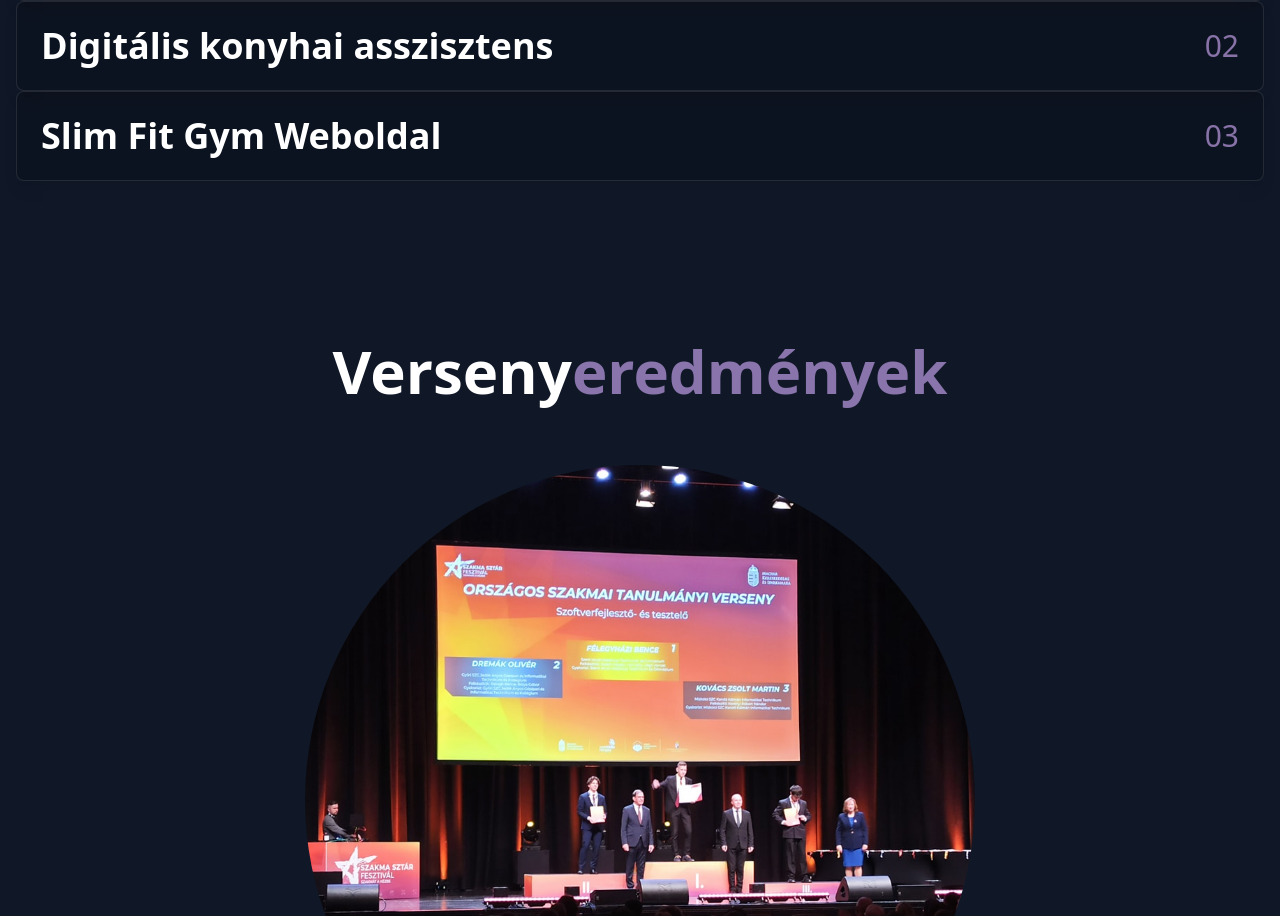
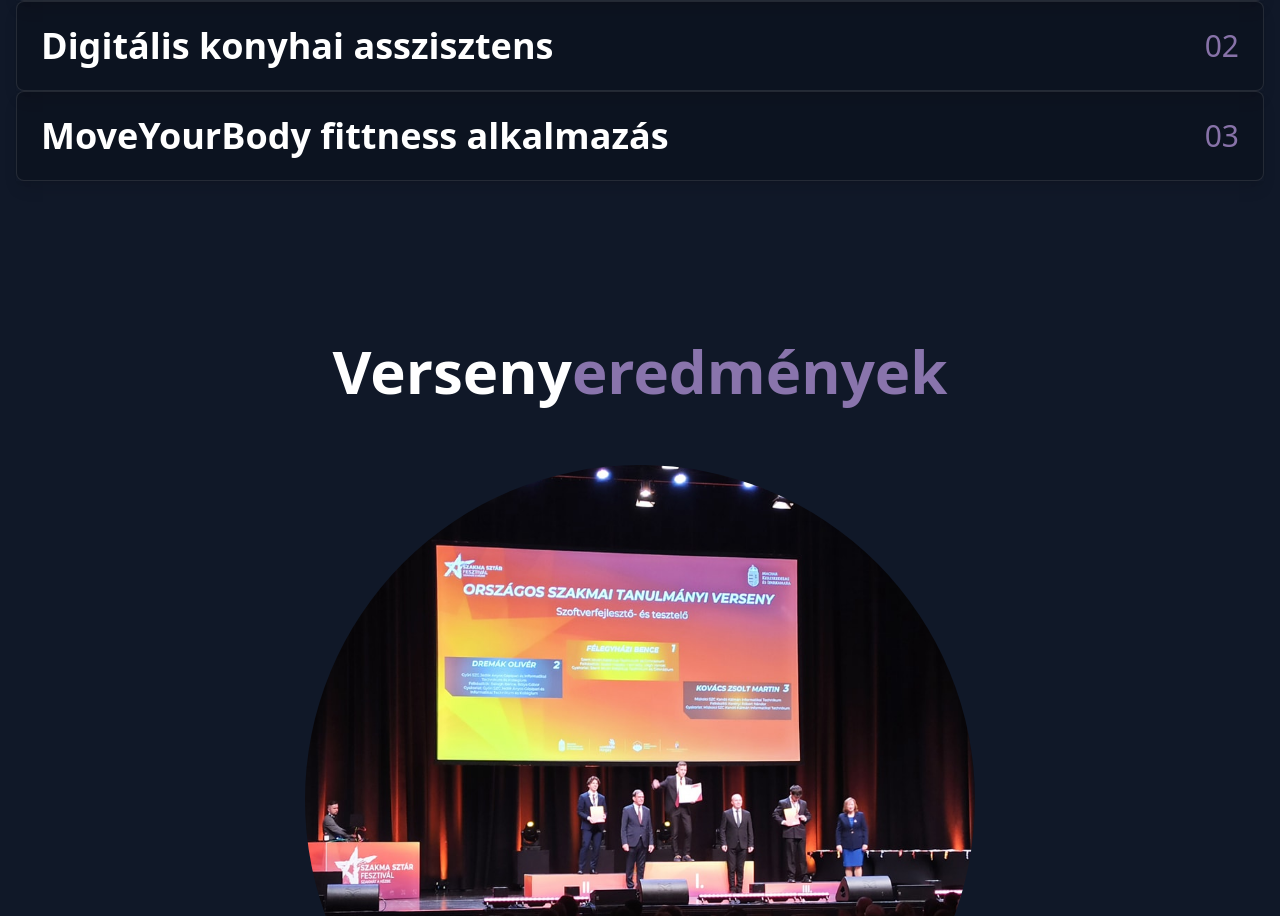
Before and after one commit to Jedlik-Gyor/nyitottkapuk-swfejlesztok-2025, a Next.js app: page / in a window 1280 px wide. Shown: the part 4212-5128 px from the top of the page. Built offline with nearby package versions, Linux system fonts and the light colour scheme.

Commit message:
hibajavítás

```diff
--- a/components/Portfolio.tsx
+++ b/components/Portfolio.tsx
@@ -15,7 +15,7 @@ type Project = {
   devstack: string;
   link: string;
   git: string;
-  src: StaticImageData;
+  src: StaticImageData | string;
   type: "fullstack" | "frontend";
 };
 
@@ -24,7 +24,7 @@ const projects: Project[] = [
     title: "Éttermi rendeléskezelő alkalmazás",
     desc: "A Inner Peace Restaurant egy vendégek és az étterem dolgozói közötti rendszer. A vendégek az alkalmazáson keresztül leadhatják rendeléseiket, amelyeket az étterem dolgozói valós időben láthatnak és kezelhetnek. Az alkalmazás célja a rendelési folyamat egyszerűsítése és a vendégélmény javítása.",
     devstack: "MySql, Nuxt.js, Laravel, MAUI, Docker, Figma",
-    link: "#",
+    link: "https://innerpeace.jedlik.cloud/innerpeace/hu/fooldal",
     git: "#",
     src: proj1,
     type: "fullstack",
@@ -39,12 +39,12 @@ const projects: Project[] = [
     type: "fullstack",
   },
   {
-    title: "Slim Fit Gym Weboldal",
-    desc: "A Slim Fit Gym weboldal egy modern és felhasználóbarát platform, amely bemutatja az edzőterem szolgáltatásait, edzéstervét és árait. Az oldal célja, hogy vonzó legyen a potenciális ügyfelek számára, és megkönnyítse a kapcsolatfelvételt az edzőteremmel.",
+    title: "MoveYourBody fittness alkalmazás",
+    desc: "A MoveYourBody egy fitnesz alkalmazás, amely személyre szabott edzésterveket és táplálkozási tanácsokat kínál a felhasználók számára. Az alkalmazás célja, hogy segítsen az embereknek egészségesebb életmódot kialakítani és fenntartani.",
     devstack: "ASP.NET, Angular, TypeScript, SCSS, Cypress",
-    link: "#",
+    link: "https://moveyourbody.jedlik.cloud",
     git: "#",
-    src: proj3,
+    src: "https://www.youtube.com/watch?v=AAVxq0WvIJU",
     type: "fullstack",
   },
 ];
@@ -156,11 +156,21 @@ const Portfolio = () => {
                         </Link>
                       </div>
                     </div>
-                    <Image
-                      alt={project.title}
-                      className="h-64 w-full rounded-lg object-cover md:w-1/2"
-                      src={project.src}
-                    />
+                    {typeof project.src === "string" ? (
+                      <iframe
+                        allow="accelerometer; autoplay; clipboard-write; encrypted-media; gyroscope; picture-in-picture"
+                        allowFullScreen
+                        className="h-64 w-full rounded-lg md:w-1/2"
+                        src={project.src.replace("watch?v=", "embed/")}
+                        title={project.title}
+                      />
+                    ) : (
+                      <Image
+                        alt={project.title}
+                        className="h-64 w-full rounded-lg object-cover md:w-1/2"
+                        src={project.src}
+                      />
+                    )}
                   </motion.div>
                 </motion.div>
               )}
--- a/package.json
+++ b/package.json
@@ -1,6 +1,6 @@
 {
   "name": "next-frontend-starter",
-  "version": "0.1.9",
+  "version": "0.1.10",
   "private": true,
   "scripts": {
     "dev": "next dev -p 8080",
```
